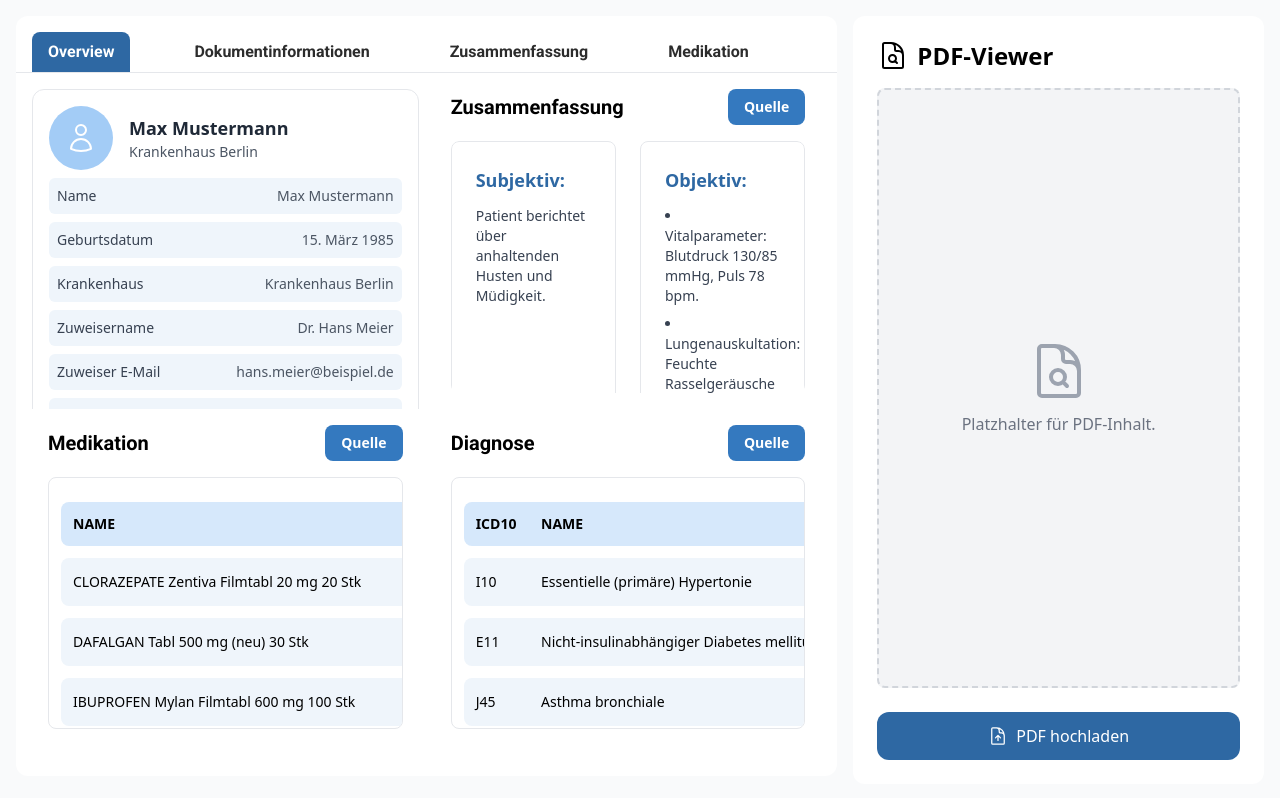
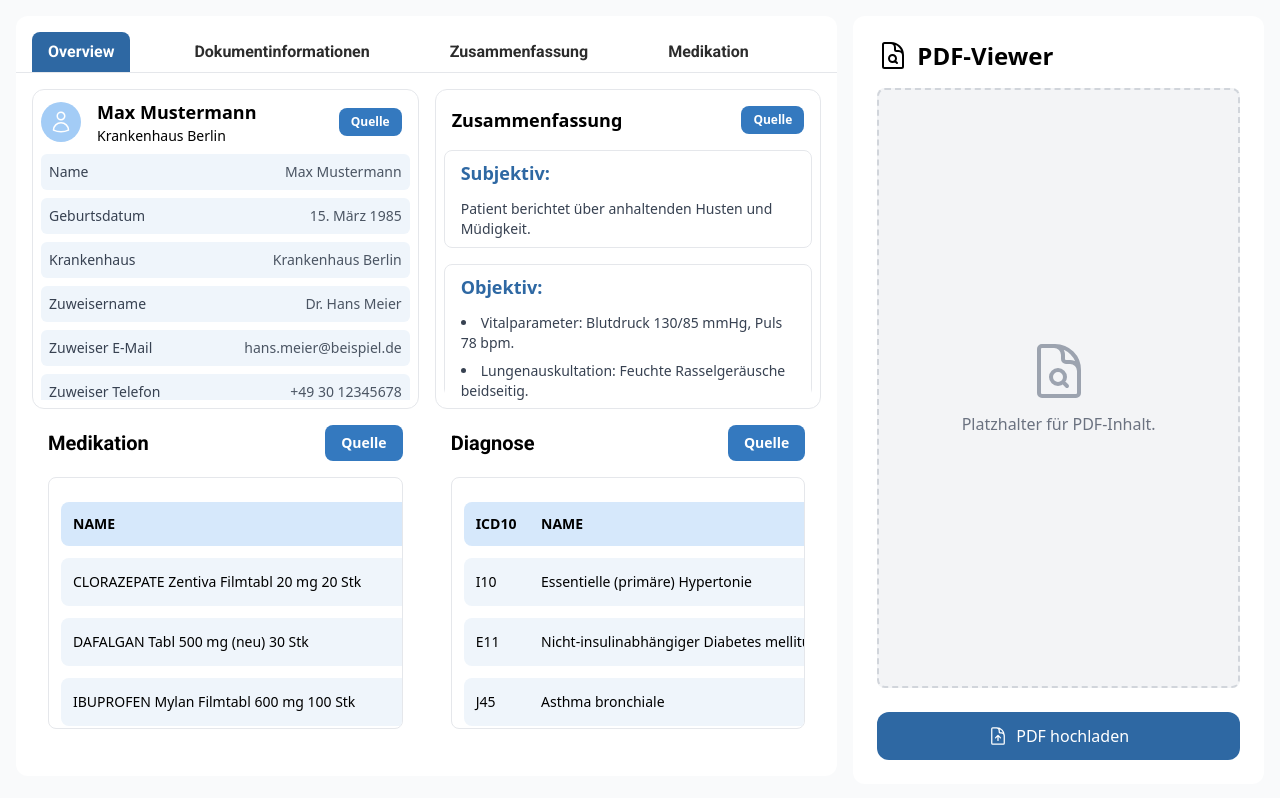
Before and after one commit to MdRahi99/Medical-Dashboard, a React (Create React App) app: page / in a window 1280 px wide. Built offline with nearby package versions, Linux system fonts and the light colour scheme.

Commit message:
modify summary section

```diff
--- a/src/components/DocumentInfoSection.js
+++ b/src/components/DocumentInfoSection.js
@@ -12,7 +12,7 @@ const DocumentInfoSection = ({ minimized }) => {
   ];
 
   return (
-    <div>
+    <div className={minimized ? 'h-[40vh]' : ''}>
       {!minimized ? (
         <div>
           <TopTitle title="Dokumentinformationen" status="Quelle" />
@@ -40,11 +40,12 @@ const DocumentInfoSection = ({ minimized }) => {
           </div>
         </div>
       ) : (
-        <div className="w-full p-4 border rounded-xl">
+        <div className="w-full p-2 border rounded-xl h-full flex flex-col">
+          <div className='flex items-center justify-between mb-2'>
             <div className="flex items-center gap-4">
               {/* Smaller profile */}
-            <div className="w-16 h-16 rounded-full bg-[#a3ccf6] flex items-center justify-center text-white">
-              <svg xmlns="http://www.w3.org/2000/svg" fill="none" viewBox="0 0 24 24" strokeWidth={1.5} stroke="currentColor" className="size-8">
+              <div className="w-10 h-10 rounded-full bg-[#a3ccf6] flex items-center justify-center text-white">
+                <svg xmlns="http://www.w3.org/2000/svg" fill="none" viewBox="0 0 24 24" strokeWidth={1.5} stroke="currentColor" className="size-6">
                   <path
                     strokeLinecap="round"
                     strokeLinejoin="round"
@@ -53,13 +54,16 @@ const DocumentInfoSection = ({ minimized }) => {
                 </svg>
               </div>
               <div className="flex flex-col">
-              <h2 className="text-lg font-semibold text-gray-800">Max Mustermann</h2>
-              <span className="text-sm text-gray-600">Krankenhaus Berlin</span>
+                <h2 className="text-lg font-semibold">Max Mustermann</h2>
+                <span className="text-sm">Krankenhaus Berlin</span>
               </div>
+            </div>
+            <TopTitle status="Quelle" minimized={minimized} />
           </div>
 
           {/* Compact Document Info */}
-          <div className="flex flex-col mt-2 gap-2 text-sm md:max-h-[30vh] overflow-y-auto">
+          <div className="flex-grow overflow-y-auto">
+            <div className="flex flex-col gap-2 text-sm">
               {data.map((item, index) => (
                 <div key={index} className="flex justify-between items-center p-2 rounded-md bg-[#EFF5FB]">
                   <span className="font-medium text-gray-700">{item.label}</span>
@@ -68,6 +72,7 @@ const DocumentInfoSection = ({ minimized }) => {
               ))}
             </div>
           </div>
+        </div>
       )}
     </div>
   );
--- a/src/components/SummarySection.js
+++ b/src/components/SummarySection.js
@@ -1,7 +1,7 @@
 import React from 'react';
 import TopTitle from './shared/TopTitle';
 
-const SummarySection = () => {
+const SummarySection = ({ minimized }) => {
   const summaryData = {
     subjektiv: "Patient berichtet über anhaltenden Husten und Müdigkeit.",
     objektiv: [
@@ -18,7 +18,7 @@ const SummarySection = () => {
 
   // Function to render each section with its title and content
   const renderContent = (title, content) => (
-    <div className="bg-white border p-6 rounded-lg">
+    <div className={`bg-white border ${minimized ? 'px-4 py-2' : 'p-6'} rounded-lg`}>
       <h3 className="font-semibold text-lg mb-3 text-[#2E68A3]">{title}:</h3>
       {Array.isArray(content) ? (
         <ul className="list-disc list-inside text-sm text-gray-700">
@@ -33,6 +33,8 @@ const SummarySection = () => {
   );
 
   return (
+    <div>
+      {!minimized ? (
         <div className="flex flex-col h-full">
           <TopTitle title="Zusammenfassung" status="Quelle" />
           <div className="flex-grow rounded-lg mx-4 mb-4 overflow-auto">
@@ -44,6 +46,20 @@ const SummarySection = () => {
             </div>
           </div>
         </div>
+      ) : (
+        <div className='w-full p-2 border rounded-xl h-[40vh] flex flex-col'>
+          <TopTitle title="Zusammenfassung" status="Quelle" minimized={minimized} />
+          <div className="flex-grow rounded-xl overflow-hidden pt-2">
+            <div className="grid grid-cols-1 gap-4 h-full overflow-y-auto">
+              {renderContent("Subjektiv", summaryData.subjektiv)}
+              {renderContent("Objektiv", summaryData.objektiv)}
+              {renderContent("Assessment", summaryData.assessment)}
+              {renderContent("Plan", summaryData.plan)}
+            </div>
+          </div>
+        </div>
+      )}
+    </div>
   );
 };
 
--- a/src/components/shared/TopTitle.jsx
+++ b/src/components/shared/TopTitle.jsx
@@ -1,13 +1,13 @@
 import React from 'react';
 
-const TopTitle = ({ title, status, onExpand, isExpanded }) => {
+const TopTitle = ({ title, status, onExpand, isExpanded, minimized }) => {
     return (
-        <div className="flex items-center justify-between px-4 pb-4 capitalize">
-            <h3 className="text-xl font-semibold font-roboto">
+        <div className={`flex items-center justify-between ${minimized ? 'px-2 py-2' : 'px-4 pb-4'} capitalize`}>
+            <h3 className={`${minimized ? 'text-lg' : 'text-xl font-roboto'} font-semibold`}>
                 {title}
             </h3>
             <button
-                className="bg-[#3479bf] text-white px-4 py-2 rounded-lg font-semibold hover:bg-[#2e68a3] text-sm capitalize"
+                className={`${minimized ? 'px-3 py-1.5 text-xs' : 'px-4 py-2 text-sm'} bg-[#3479bf] text-white rounded-lg font-semibold hover:bg-[#2e68a3] capitalize`}
                 onClick={() => console.log('Quelle Button geklickt')}
             >
                 {status}
```
Lines whose indentation alone changed are shown as unchanged.
